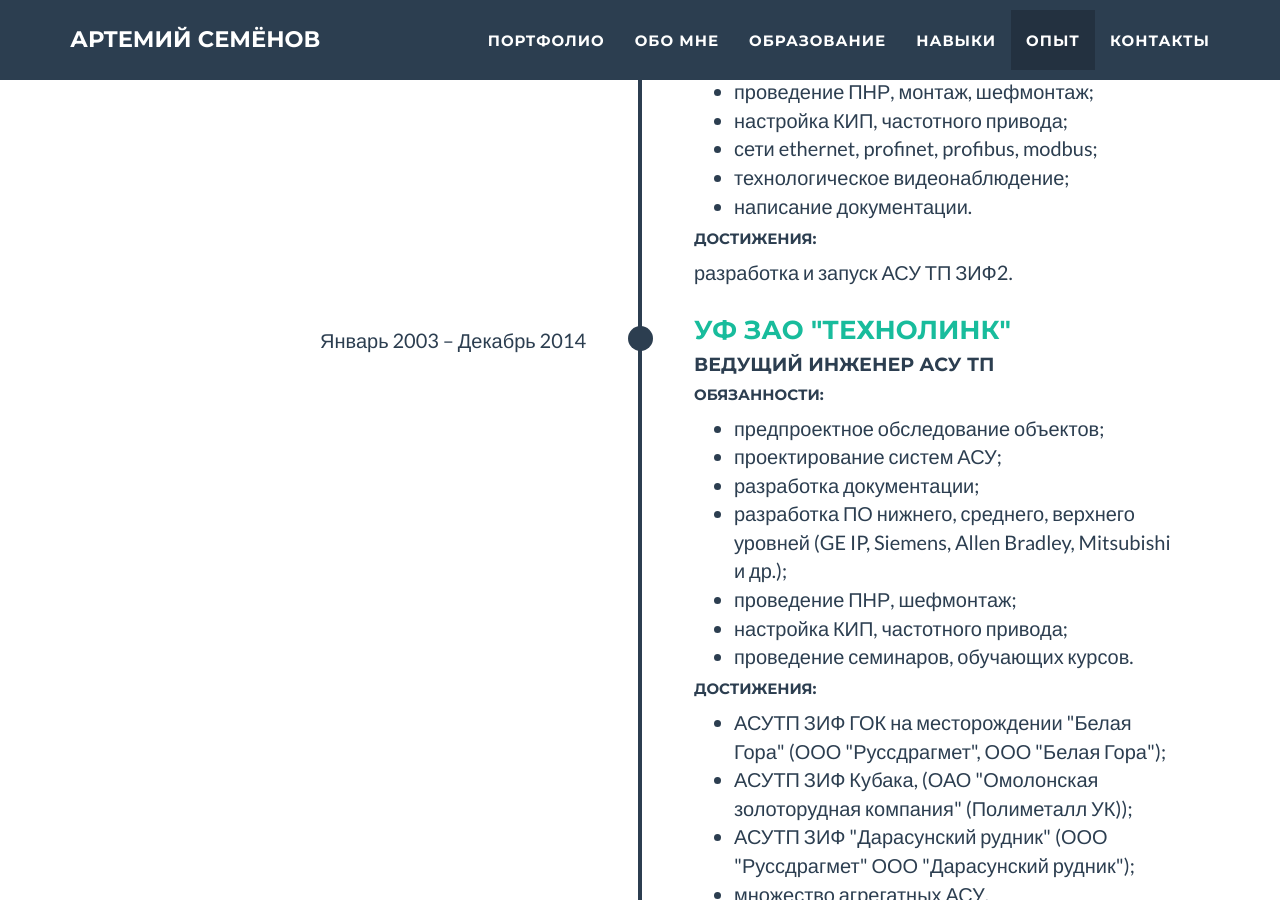
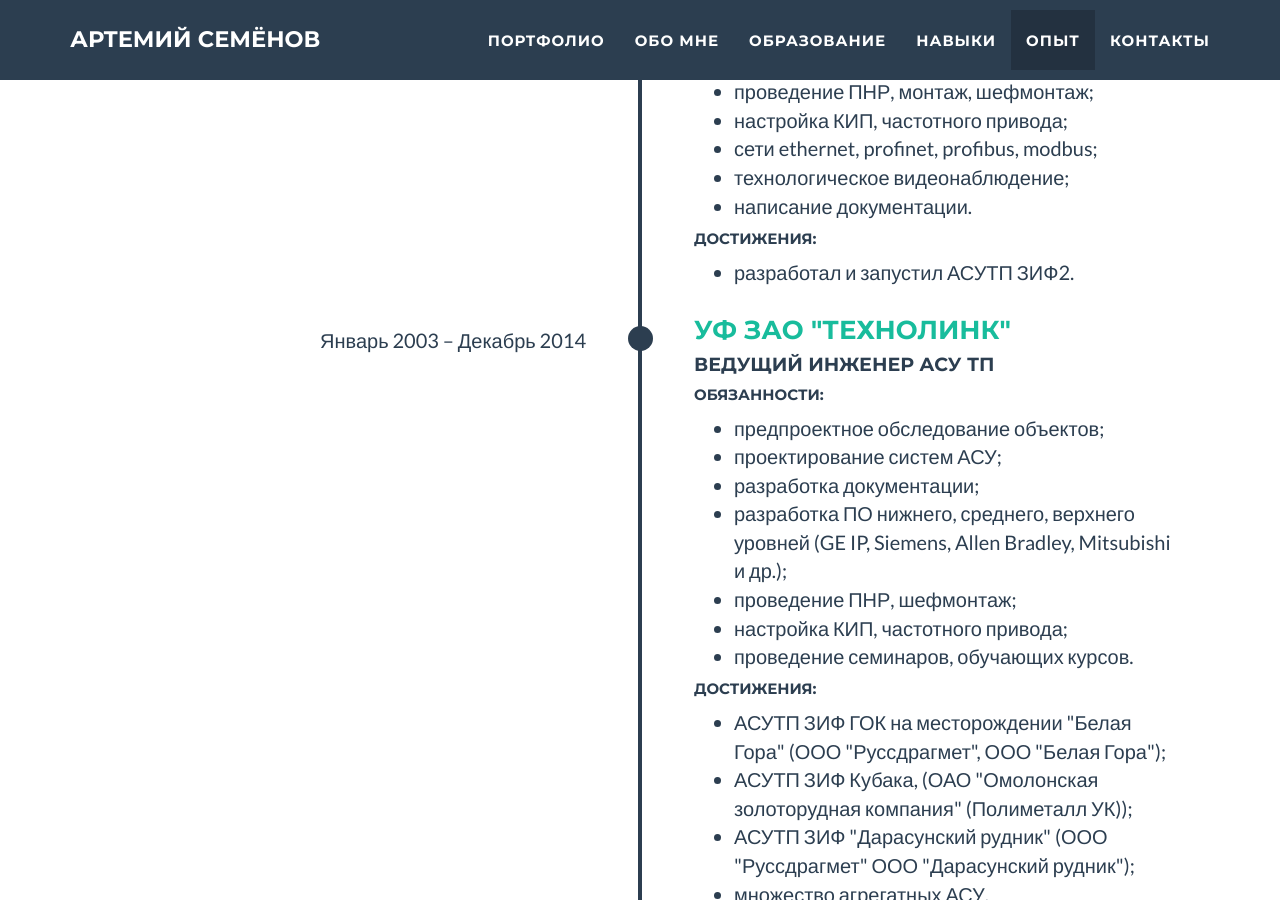
Before and after one commit to SemonoffArt/7Art.github.io, a Jekyll site: the page built from _posts/2025-04-24-documents.markdown, in a window 1280 px wide and 900 px high, scrolled down 4003 px. Built offline with Jekyll 4.4.1, drawn with Linux system fonts in a browser that asks for light colours.

Commit message:
Enhance experience section by adding a new achievement related to the development and launch of the АСУТП ЗИФ2 system. Update descriptions in the Python and diagram posts for improved clarity, including specific details about the functionality of the systems and removing empty paragraphs for a cleaner presentation.

```diff
--- a/_includes/experience.html
+++ b/_includes/experience.html
@@ -27,8 +27,12 @@
                 </ul>
                 <p></p>
                 <h5>Достижения:</h5>
+                <ul style="text-align: left; font-size: 20px;">
+                  <li>разработал и запустил АСУТП ЗИФ2.</li>
+
+                </ul>
                 <p>
-                  разработка и запуск АСУ ТП ЗИФ2.
+
                 </p>
 
             </div>
--- a/_posts/2025-04-21-python.markdown
+++ b/_posts/2025-04-21-python.markdown
@@ -11,7 +11,7 @@
 cont: >
     <h3>XML2XLS — конвертор трендов ECS8 из XML в XLSX</h3>
     <p>
-        Утилита для преобразования выгруженных данных трендов из SCADA-системы FLS ECS8 в формате XML в Excel (XLSX).
+        Утилита для преобразования выгруженных данных трендов из SCADA-системы FLS ECS8 из XML в Excel (XLSX).
     </p>
 
     <video width="800" height="600" controls>
--- a/_posts/2025-04-24-diagram.markdown
+++ b/_posts/2025-04-24-diagram.markdown
@@ -22,14 +22,14 @@
 
 
     <h4  style="margin-top: 40px">АСУ насосов зумпфа №1</h4>
-    <p></p>
+    <p>Комплект электрических схем и технической документации для системы управления насосной станцией.</p>
     <a href="files\diagram\Зумпф1_электросхемы_v1.2.pdf" class="btn btn-default">
         <i class="fa fa-download"></i> Скачать файл
     </a>
 
 
     <h4  style="margin-top: 40px">Шкаф дистанционного управления вентиляционными установками</h4>
-    <p></p>
+    <p>Электрическая принципиальная схема для системы дистанционного управления вентиляционными установками венткамер №13 и №16. </p>
     <a href="files\diagram\1_Контроль ВУ венткамер 13 и 16.pdf" class="btn btn-default">
         <i class="fa fa-download"></i> Скачать файл
     </a>
```
